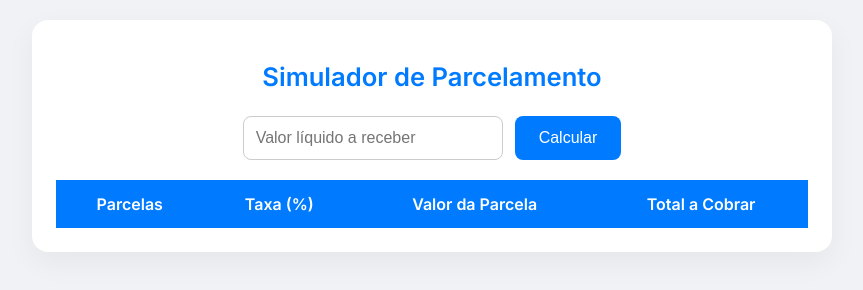
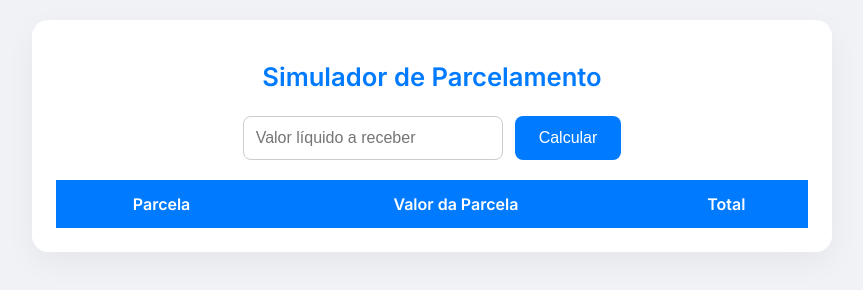
Before and after one commit to MaiconWesley/Simulador-de-Taxas, a plain HTML site: page index.html in a window 1280 px wide. Shown: the whole page, without its empty margins (208-1071 px from the left). Drawn offline with Linux system fonts and the light colour scheme.

Commit message:
Update index.html

```diff
--- a/index.html
+++ b/index.html
@@ -129,10 +129,9 @@
     <table>
       <thead>
         <tr>
-          <th>Parcelas</th>
-          <th>Taxa (%)</th>
+          <th>Parcela</th>
           <th>Valor da Parcela</th>
-          <th>Total a Cobrar</th>
+          <th>Total</th>
         </tr>
       </thead>
       <tbody id="resultadoTabela"></tbody>
@@ -180,8 +179,7 @@
 
       const tr = document.createElement("tr");
       tr.innerHTML = `
-        <td>${parcelas}x</td>
-        <td>${taxa.toFixed(2)}%</td>
+        <td>${parcelas}</td>
         <td>${formatar(valorParcela)}</td>
         <td>${formatar(totalCobrar)}</td>
       `;
```
